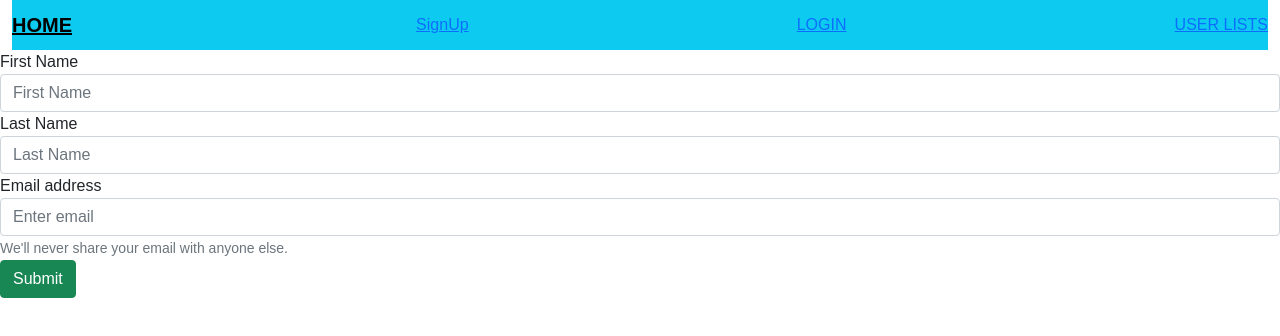
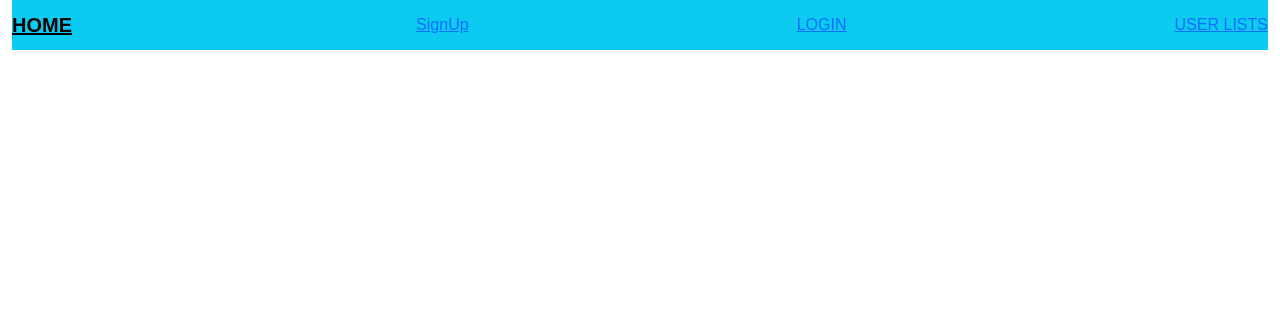
Before and after one commit to m-sushant/assignment, an Angular app: page /update/1 in a window 1280 px wide. Shown: the top 336 px of the page. Built offline with nearby package versions, Linux system fonts and the light colour scheme; no server answers.

Commit message:
parent child implementation

```diff
--- a/src/app/edit-user/edit-user.component.css
+++ b/src/app/edit-user/edit-user.component.css
@@ -0,0 +1,4 @@
+.layout{
+    margin:30px;
+    border:1px green;
+}
--- a/src/app/edit-user/edit-user.component.html
+++ b/src/app/edit-user/edit-user.component.html
@@ -1,20 +1,20 @@
-<div class="layout">
-    <form [formGroup]="editForm" (ngSubmit)="updateData(editForm.value)">
+<div class="layout" *ngIf="data?.selectedUser">
+    <form>
       <div class="form-group">
         <label for="exampleInputFirstName">First Name</label>
-        <input type="text" class="form-control" id="exampleInputFirstName" formControlName="fName" aria-describedby="emailHelp" placeholder="First Name">
+        <input type="text" class="form-control" id="exampleInputFirstName" #fname formControlName="fName" aria-describedby="emailHelp" placeholder="First Name" [value]="data?.selectedUser?.first_name">
 
       </div>
       <div class="form-group">
         <label for="exampleInputLastName">Last Name</label>
-        <input type="text" class="form-control" formControlName="lName" id="exampleInputLastName" placeholder="Last Name">
+        <input type="text" class="form-control" formControlName="lName" #lname id="exampleInputLastName" placeholder="Last Name" [value]="data?.selectedUser?.last_name">
       </div>
       <div class="form-group">
         <label for="exampleInputEmail1">Email address</label>
-        <input type="email" class="form-control" id="exampleInputEmail1" formControlName="emailID" aria-describedby="emailHelp" placeholder="Enter email">
+        <input type="email" class="form-control" id="exampleInputEmail1" #emailname formControlName="emailID" aria-describedby="emailHelp" placeholder="Enter email" [value]="data?.selectedUser?.email">
         <small id="emailHelp" class="form-text text-muted">We'll never share your email with anyone else.</small>
       </div>
 
-      <button type="submit" class="btn btn-success">Submit</button>
+      <button type="submit" (click)="update(fname,lname,emailname)" class="btn btn-success">Submit</button>
     </form>
   </div>
--- a/src/app/edit-user/edit-user.component.ts
+++ b/src/app/edit-user/edit-user.component.ts
@@ -1,8 +1,4 @@
-import { Component, OnInit } from '@angular/core';
-import {Router, ActivatedRoute} from "@angular/router";
-import { UserService } from '../user.service';
-import {FormBuilder, FormGroup, Validators} from "@angular/forms";
-
+import { Component, OnInit , Input, SimpleChanges, Output, EventEmitter} from '@angular/core';
 
 @Component({
   selector: 'app-edit-user',
@@ -10,35 +6,35 @@ import {FormBuilder, FormGroup, Validators} from "@angular/forms";
   styleUrls: ['./edit-user.component.css']
 })
 export class EditUserComponent implements OnInit {
-  editForm:FormGroup;
-  file:any;
-  e_ID:any;
-  constructor( private httpService:UserService, private fb: FormBuilder, private router: Router, private route: ActivatedRoute) {
-    this.editForm = this.fb.group({
-      fName: ['', Validators.required],
-      lName: ['', Validators.required],
-      emailID: ['', Validators.compose([Validators.required])],
-    });
+
+
+  @Input() selectedUser:any;
+  @Output() updateList = new EventEmitter<any>();
+  constructor() {
+
   }
     ngOnInit(): void {
-      this.e_ID = this.route.snapshot.params['id'];
-      this.presentDetails(this.e_ID);
+
+
   }
 
-  presentDetails(e_ID: string){
-    this.httpService.presentData(e_ID).subscribe((Response:any) =>{
-      this.file = Response.data;
-      this.editForm.controls['fName'].setValue(this.file['first_name']);
-    },(error:any) =>{
-      console.log('presentDetails',error);
-    });
+  public data: any = {}
+ngOnChanges(changes: SimpleChanges) {
+  console.log('OnChanges',changes);
+  console.log(JSON.stringify(changes));
+
+  for (let propName in changes) {
+       let change = changes[propName];
+       this.data[propName] = change.currentValue
   }
 
-  updateData(values:any){
-    const file=new FormData();
-    file.append('fName', this.e_ID);
-    this.httpService.updateEditData(file).subscribe(result=>{
-      this.router.navigate(['user-list']);
-    })
+  console.log('my data', this.data)
+}
+
+  update(fname,lname,emailname){
+    this.selectedUser.first_name=fname.value;
+    this.selectedUser.last_name=lname.value;
+    this.selectedUser.email=emailname.value;
   }
+
 }
--- a/src/app/user-list/user-list.component.css
+++ b/src/app/user-list/user-list.component.css
@@ -6,9 +6,9 @@
 
     height:60px;
 }
-.super{
+.upper{
     width:50%;
-    margin:20px auto;
+    margin:20px 20px;
 
 
 }
@@ -17,3 +17,6 @@
     border: 5px solid rgb(39, 42, 56);
 
 }
+.super{
+    display:flex;
+}
--- a/src/app/user-list/user-list.component.html
+++ b/src/app/user-list/user-list.component.html
@@ -1,4 +1,5 @@
 <div class="super">
+<div class="upper">
     <table>
         <tr class="details">
             <th class="inner">ID</th>
@@ -9,10 +10,14 @@
         </tr>
         <tr *ngFor="let user of userList" class="details">
             <td class="inner">{{user.id}}</td>
-            <td class="inner" (click)="getNavigation('update', user.id)">  {{user.email}}</td>
+            <td class="inner" (click)="selectUser(user)"> {{user.email}}</td>
             <td class="inner">{{user.first_name}}</td>
             <td class="inner">{{user.last_name}}</td>
             <td class="inner"><img (click)="getNavigation('view', user.id)" [src]="user.avatar"></td>
         </tr>
     </table>
 </div>
+
+<div class="lower"><app-edit-user [selectedUser]="selectedUser" ></app-edit-user>
+</div>
+</div>
--- a/src/app/user-list/user-list.component.ts
+++ b/src/app/user-list/user-list.component.ts
@@ -35,6 +35,10 @@ export class UserListComponent implements OnInit {
         this.router.navigate([link + '/' + id]);
     }
 }
+selectedUser: any;
+selectUser(user:any){
+  this.selectedUser = user;
+}
 
 
 }
--- a/tsconfig.json
+++ b/tsconfig.json
@@ -5,8 +5,8 @@
     "baseUrl": "./",
     "outDir": "./dist/out-tsc",
     "forceConsistentCasingInFileNames": true,
-    "strict": true,
-    "noImplicitReturns": true,
+    "strict": false,
+    "noImplicitReturns":false,
     "noFallthroughCasesInSwitch": true,
     "sourceMap": true,
     "declaration": false,
```
